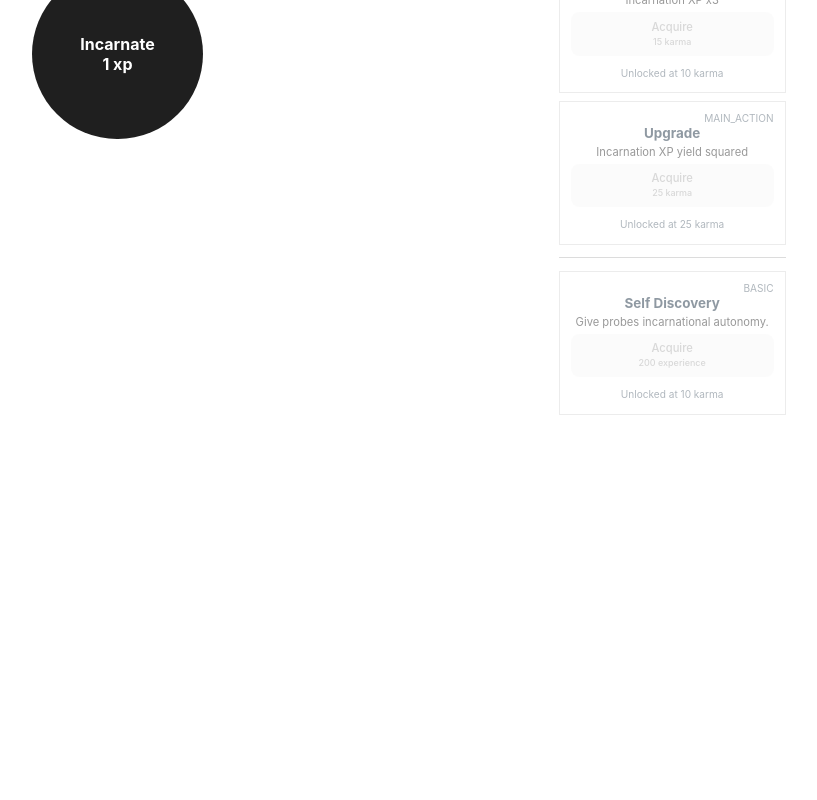
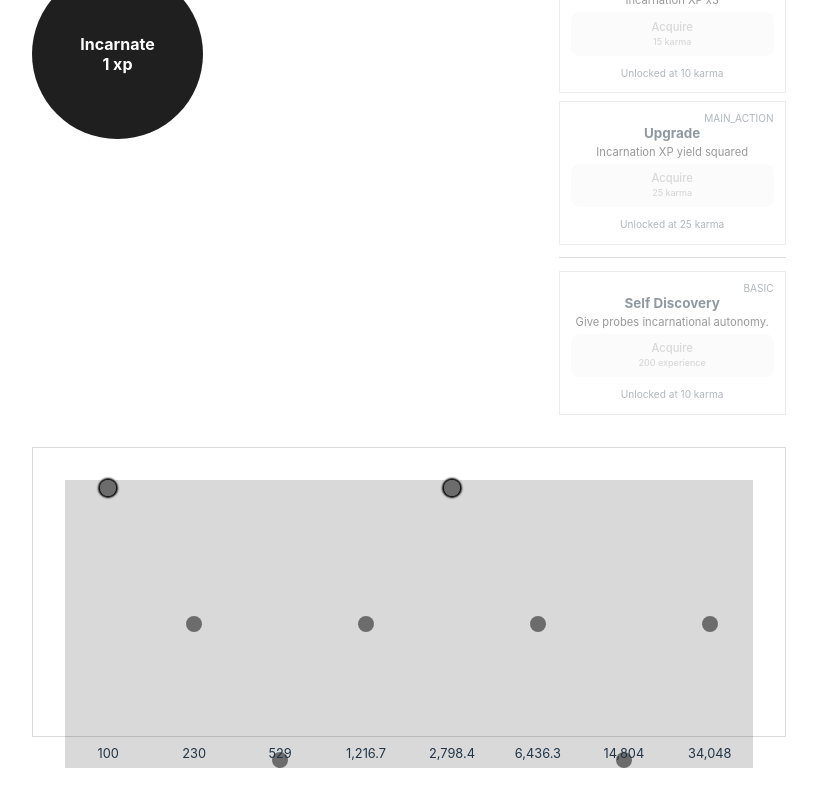
Before and after one commit to karmaral/karma-clicker, a Svelte app: page / in a window 1280 px wide. Shown: the part 508-1308 px from the top of the page, without its empty margins (231-1048 px from the left). Before the commit the page ends 1003 px from the top, so only its background shows below. Built offline with nearby package versions, Linux system fonts and the light colour scheme.

Commit message:
add incarnation cycle

```diff
--- a/src/App.svelte
+++ b/src/App.svelte
@@ -1,6 +1,7 @@
 <script lang="ts">
   import { ResourcesInfo } from '$features';
 
+  import IncarnationCycle from '$features/incarnation-period';
   import MainAction from '$features/main-action.svelte';
   import UpgradesWidget from '$features/upgrades';
   import BuildingsWidget from '$features/buildings';
@@ -19,6 +20,7 @@
   </div>
 </main>
 <footer>
+  <IncarnationCycle />
 </footer>
 
 <style>
--- /dev/null
+++ b/src/features/incarnation-period/incarnation-cycle.svelte
@@ -0,0 +1,34 @@
+<script lang="ts">
+  import { karma } from '$lib/resources';
+  import planetData from '$data/planets';
+  import OscillationSlice from "./oscillation-slice.svelte";
+  import { compoundScale } from '$lib/utils';
+
+  const data = planetData['first'];
+
+</script>
+
+<div class="planetary-period">
+  <div class="container">
+    {#each Array(data.cycles_per_age) as c, i }
+      <OscillationSlice
+        initialAmount={compoundScale(data.initial_amount, i * 4 + 1, data.stage_amount_multiplier)}
+        multiplier={data.stage_amount_multiplier}
+      />
+    {/each}
+  </div>
+</div>
+
+<style>
+  .planetary-period {
+    flex-basis: 100%;
+    height: 18em;
+    border: 1px solid hsl(0 0% 0% / 15%);
+  }
+  .container {
+    display: flex;
+    height: 100%;
+    padding: 2rem;
+  }
+
+</style>
--- /dev/null
+++ b/src/features/incarnation-period/index.ts
@@ -0,0 +1,3 @@
+import IncarnationCycle from './incarnation-cycle.svelte';
+
+export default IncarnationCycle;
--- /dev/null
+++ b/src/features/incarnation-period/oscillation-slice.svelte
@@ -0,0 +1,27 @@
+<script lang="ts">
+  import WaveSlot from './wave-slot.svelte';
+  import { compoundScale } from '$lib/utils';
+
+  export let multiplier: number = .5;
+  export let initialAmount = 10;
+
+  const slots = ['high', 'mid', 'low', 'mid'];
+
+
+</script>
+
+<div class="oscillation-slice">
+  {#each slots as s, i}
+    {@const min = i ? compoundScale(initialAmount, i, multiplier) : 0}
+    {@const max = compoundScale(initialAmount, i + 1, multiplier)}
+    <WaveSlot type={s} {min} {max} />
+  {/each}
+</div>
+
+
+<style>
+  .oscillation-slice {
+    display: flex;
+    flex-grow: 1;
+  }
+</style>
--- /dev/null
+++ b/src/features/incarnation-period/wave-slot.svelte
@@ -0,0 +1,88 @@
+<script lang="ts">
+  import { karma } from '$lib/resources';
+  import { ProgressRing } from '$features/ui';
+  import { numberFormat, withinRange } from '$lib/utils';
+
+  export let type: 'low' | 'mid' | 'high' = 'high';
+  export let min: number;
+  export let max: number;
+
+  function calcProgress(current: number) {
+    if (min > current) return 0;
+    if (current >= max) return 100;
+
+    const progress = (current - min) / (max - min) * 100;
+    return progress % 100;
+  }
+  $: progress = calcProgress($karma.total);
+
+  $: active = withinRange($karma.total, min, max);
+
+</script>
+
+<div
+  class="period-slot {type}"
+  class:active
+  style:--progress={progress}
+>
+  <div class="point-wrap">
+    <div class="point"></div>
+  </div>
+  <div class="progress-counter">
+    <div class="progress-bar"></div>
+    <span>{numberFormat.format(max)}</span>
+  </div>
+
+</div>
+
+<style>
+  .period-slot {
+    flex-grow: 1;
+    display: flex;
+    justify-content: center;
+    position: relative;
+  }
+  .period-slot.mid {
+    align-items: center;
+  }
+  .period-slot.low {
+    align-items: flex-end;
+  }
+  .active .point {
+    box-shadow: 0 0 2px 2px black;
+  }
+  .point-wrap {
+    position: relative;
+  }
+  .point {
+    background: hsl(0 0% 0% / 50%);
+    height: 1em;
+    width: 1em;
+    border-radius: 50%;
+  }
+  .progress-counter {
+    width: 100%;
+    height: 100%;
+    background: hsl(0 0% 0% / 15%);
+    display: flex;
+    align-items: flex-end;
+    position: absolute;
+    left: 0;
+    bottom: 0;
+  }
+  .progress-bar {
+    height: calc(var(--progress) * 1%);
+    background: black;
+    width: 100%;
+    opacity: .2;
+  }
+  .progress-counter span {
+    position: absolute;
+    bottom: .5em;
+    text-align: center;
+    width: 100%;
+    font-size: .8em;
+    line-height: 1;
+  }
+
+</style>
```
